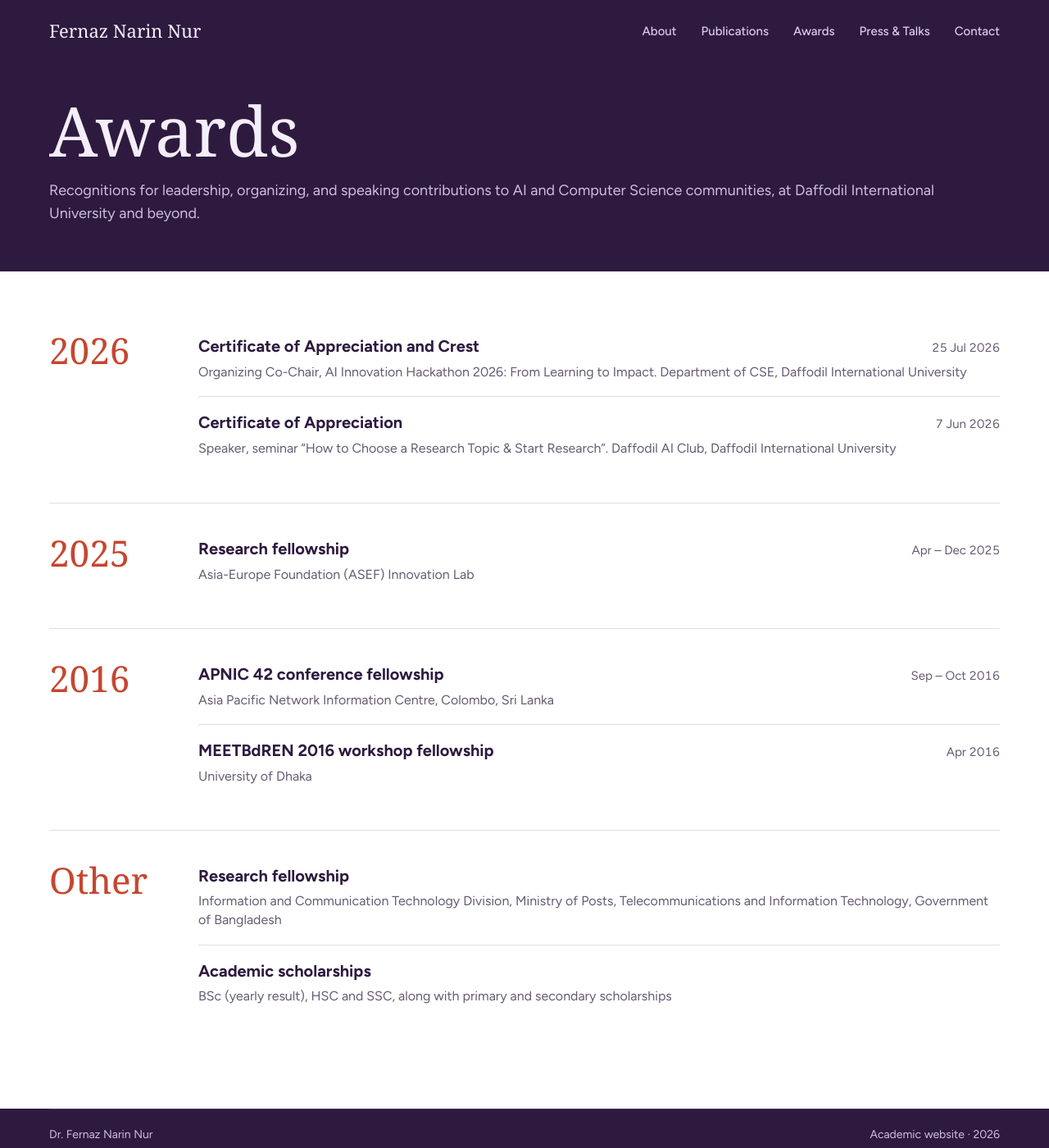
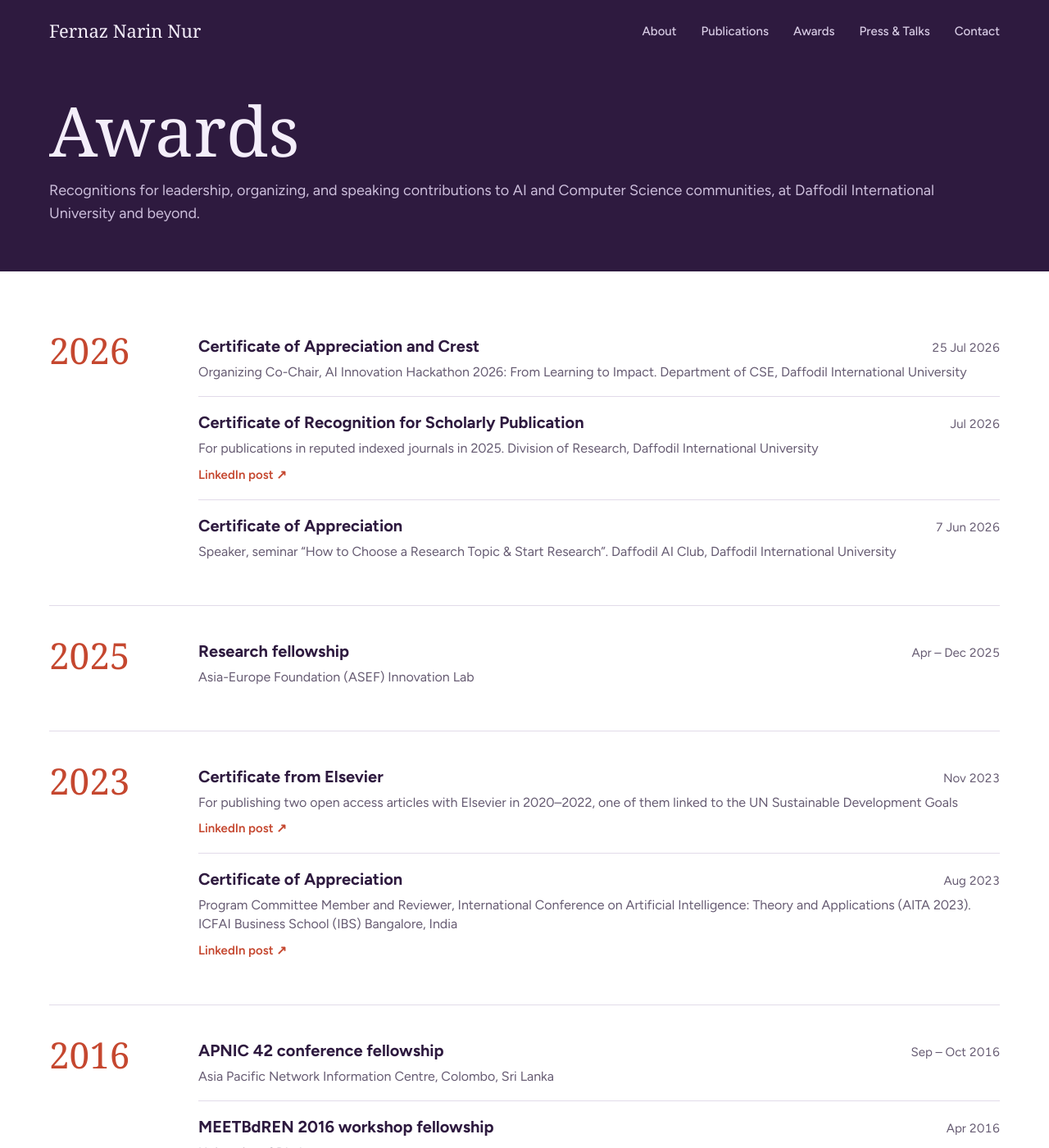
Before and after one commit to fernaz-nur/fernaz-nur.github.io, a Jekyll site: the page built from awards.html, in a window 1280 px wide and 1400 px high. Shown: the whole window at 82% size. Built offline with Jekyll 4.4.1, drawn with Linux system fonts in a browser that asks for light colours; some web fonts are replaced.

Commit message:
Add new awards and talks
- Awards: DoR publication certificate (2026), Elsevier certificate (2023)
  and AITA 2023 reviewer certificate, each linked to its post
- Press & Talks: ASEFInnoLab7 Conference with the ASEF report, and the AI
  Innovation Hackathon 2026 with its two event posts

Co-Authored-By: Claude Opus 5.5 <noreply@anthropic.com>

```diff
--- a/_data/profile.yml
+++ b/_data/profile.yml
@@ -135,12 +135,30 @@ awards:
   - period: "25 Jul 2026"
     title: "Certificate of Appreciation and Crest"
     detail: "Organizing Co-Chair, AI Innovation Hackathon 2026: From Learning to Impact. Department of CSE, Daffodil International University"
+  - period: "Jul 2026"
+    title: "Certificate of Recognition for Scholarly Publication"
+    detail: "For publications in reputed indexed journals in 2025. Division of Research, Daffodil International University"
+    links:
+      - label: "LinkedIn post"
+        url: "https://www.linkedin.com/posts/dr-fernaz-nur-a5b320266_thanks-to-dor-diu-share-7481576791699116032-EIcX/"
   - period: "7 Jun 2026"
     title: "Certificate of Appreciation"
     detail: "Speaker, seminar “How to Choose a Research Topic & Start Research”. Daffodil AI Club, Daffodil International University"
   - period: "Apr – Dec 2025"
     title: "Research fellowship"
     detail: "Asia-Europe Foundation (ASEF) Innovation Lab"
+  - period: "Nov 2023"
+    title: "Certificate from Elsevier"
+    detail: "For publishing two open access articles with Elsevier in 2020–2022, one of them linked to the UN Sustainable Development Goals"
+    links:
+      - label: "LinkedIn post"
+        url: "https://www.linkedin.com/posts/dr-fernaz-nur-a5b320266_certificate-from-elsevier-ugcPost-7131292484684435456-mnaC/"
+  - period: "Aug 2023"
+    title: "Certificate of Appreciation"
+    detail: "Program Committee Member and Reviewer, International Conference on Artificial Intelligence: Theory and Applications (AITA 2023). ICFAI Business School (IBS) Bangalore, India"
+    links:
+      - label: "LinkedIn post"
+        url: "https://www.linkedin.com/posts/dr-fernaz-nur-a5b320266_share-7101395944671256576-kMTR/"
   - period: "Sep – Oct 2016"
     title: "APNIC 42 conference fellowship"
     detail: "Asia Pacific Network Information Centre, Colombo, Sri Lanka"
--- a/_data/talks.yml
+++ b/_data/talks.yml
@@ -25,6 +25,24 @@
     - label: "Event post"
       url: "https://www.facebook.com/diucpc.official/posts/pfbid0riaNU1FKJgsjWUYYf8fPGgKpTMscsWtPHeb2gxaTp5TqAXLBXMa3Hg37AZA6uVLel"
 
+- period: "26 Aug 2026"
+  title: "7th ASEF Higher Education Innovation Laboratory (ASEFInnoLab7) Conference"
+  detail: "Co-presented the draft white paper “Artificial Intelligence in the University System for the Common Good” with her team, led by Prof Daniel Burgos. Conference on “The Role of Universities in Advancing AI for Good”, 24–28 August 2026, organized by the Asia-Europe Foundation (ASEF) and the University of Nottingham, UK"
+  links:
+    - label: "ASEF conference report"
+      url: "https://asef.org/news/asefinnolab7-conference/"
+    - label: "Team post"
+      url: "https://www.linkedin.com/posts/burgos-daniel_asefinnolab7-share-7498482448750592000-ZOH3/"
+
+- period: "25 Jul 2026"
+  title: "AI Innovation Hackathon 2026: From Learning to Impact"
+  detail: "Organizing Co-Chair of the hackathon, and Session Co-Chair of its seminar “Agentic AI: Understanding the Future of Intelligent Systems & Career Guidelines”, held before the final round. Department of CSE, Daffodil International University"
+  links:
+    - label: "Event post"
+      url: "https://www.facebook.com/AIInnovationHackathon2026/posts/pfbid02AESyKDntzt1BV5MsS5jvqdUddH4DLL5T7U1FaRWd84uaEmM9osepEawXUKR4vmMZl"
+    - label: "Organizing Co-Chair announcement"
+      url: "https://www.facebook.com/AIInnovationHackathon2026/posts/pfbid02Am8stAsZsUqKhCmrV47KEe5J6tNNuvF3JsNmwRedXHuQY1GarYJc6zkXnzeLQTEDl"
+
 - period: "Jun 2026"
   title: "What Does the Industry Really Expect from Future AI & Machine Learning Engineers?"
   detail: "Shared her insights as Convener of the Daffodil AI Club and CSE AI Centre, at this career seminar with an industry speaker. Daffodil AI Club, Daffodil International University"
```
